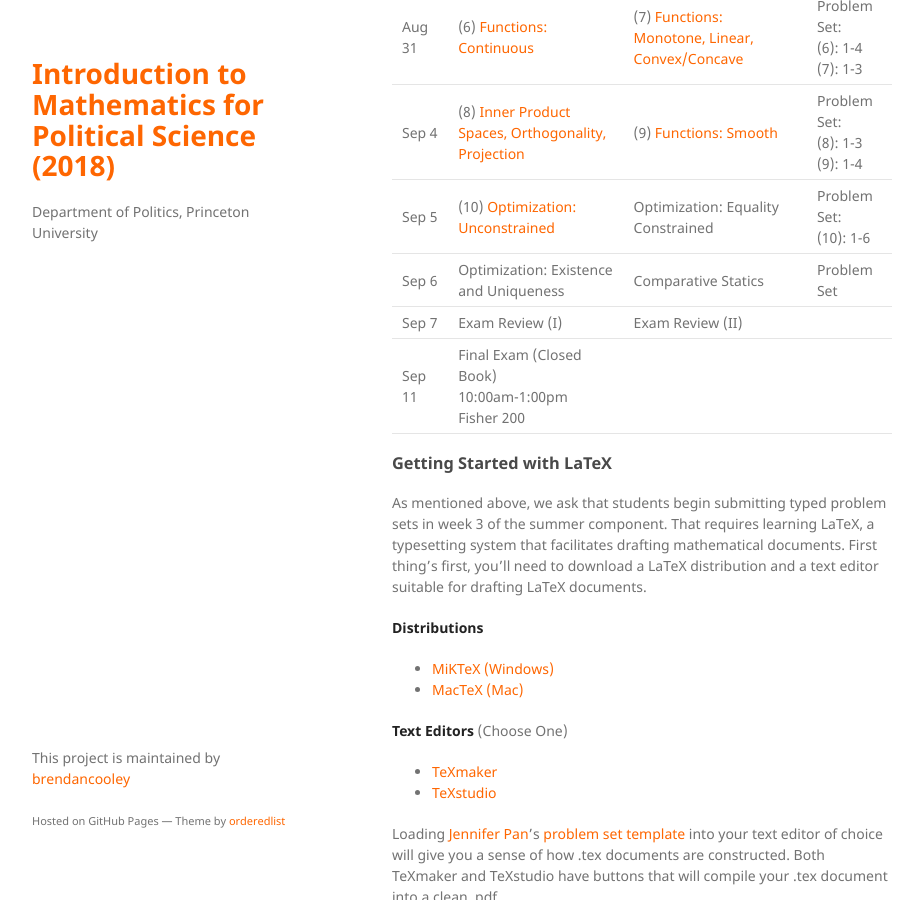
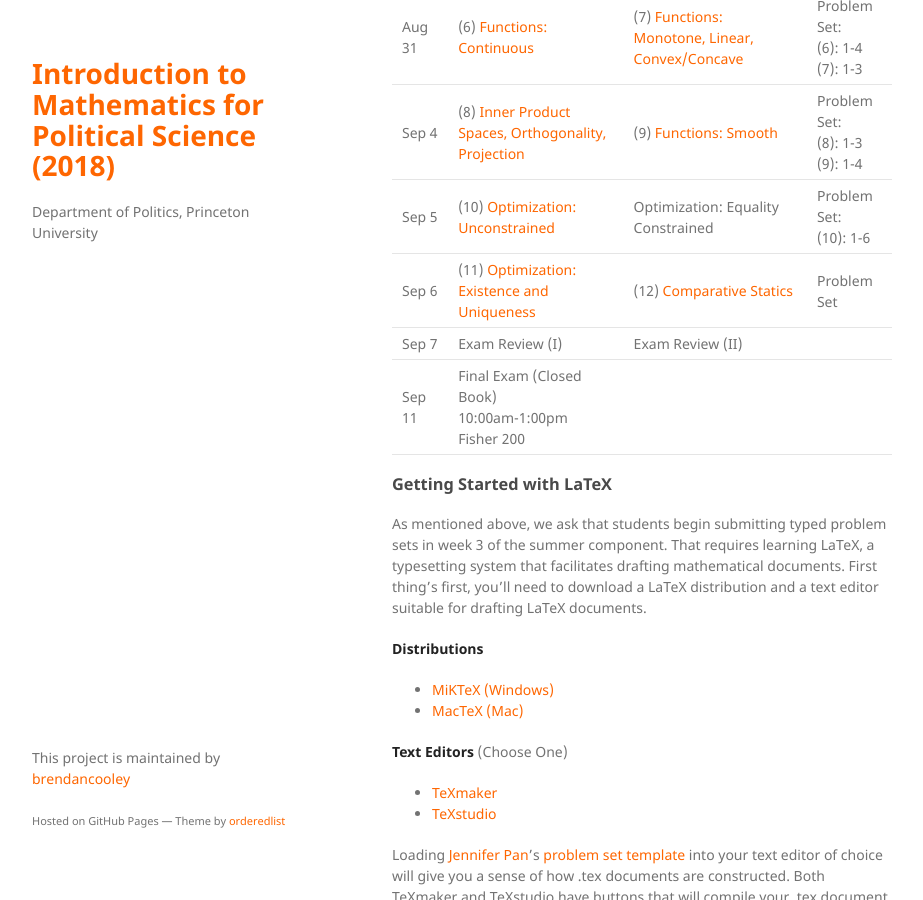
Before and after one commit to brendancooley/imps2019, a Jekyll site: the page built from index.md, in a window 1280 px wide and 900 px high, scrolled down 4551 px. Shown: the whole window, without its empty margins (178-1101 px from the left). Built offline with Jekyll 4.4.1, drawn with Linux system fonts in a browser that asks for light colours; nearby versions of some CDN libraries; a script that is not in the unit is left out; our own code applies the rules of GitHub Pages for plain Markdown files.

Commit message:
9/6 notes

```diff
--- a/index.md
+++ b/index.md
@@ -112,7 +112,7 @@ The appendix of McCarty and Meirowitz's book contains a nice treatment of many o
 | Aug 31 | (6) [Functions: Continuous](https://rawgit.com/brendancooley/imps2018/master/notes/6_functionsContinuous.pdf)        | (7) [Functions: Monotone, Linear, Convex/Concave](https://rawgit.com/brendancooley/imps2018/master/notes/7_functionsOther.pdf)  | Problem Set: <br> (6): 1-4 <br> (7): 1-3 |
 | Sep 4  | (8) [Inner Product Spaces, Orthogonality, Projection](https://rawgit.com/brendancooley/imps2018/master/notes/8_innerProductSpaces.pdf)    | (9) [Functions: Smooth](https://rawgit.com/brendancooley/imps2018/master/notes/9_functionsSmooth.pdf)                   | Problem Set: <br> (8): 1-3 <br> (9): 1-4 |
 | Sep 5  | (10) [Optimization: Unconstrained](https://rawgit.com/brendancooley/imps2018/master/notes/10_optimization.pdf) | Optimization: Equality Constrained                    | Problem Set: <br> (10): 1-6 |
-| Sep 6  | Optimization: Existence and Uniqueness    | Comparative Statics             | Problem Set |
+| Sep 6  | (11) [Optimization: Existence and Uniqueness](https://rawgit.com/brendancooley/imps2018/master/notes/11_existence.pdf)    | (12) [Comparative Statics](https://rawgit.com/brendancooley/imps2018/master/notes/12_comparativeStatics.pdf)             | Problem Set |
 | Sep 7  | Exam Review (I)   | Exam Review (II)                                     |  |
 | Sep 11 | Final Exam (Closed Book) <br> 10:00am-1:00pm <br> Fisher 200   |                                                 |             |
 
```
Also changed, not shown: 2 other files.
